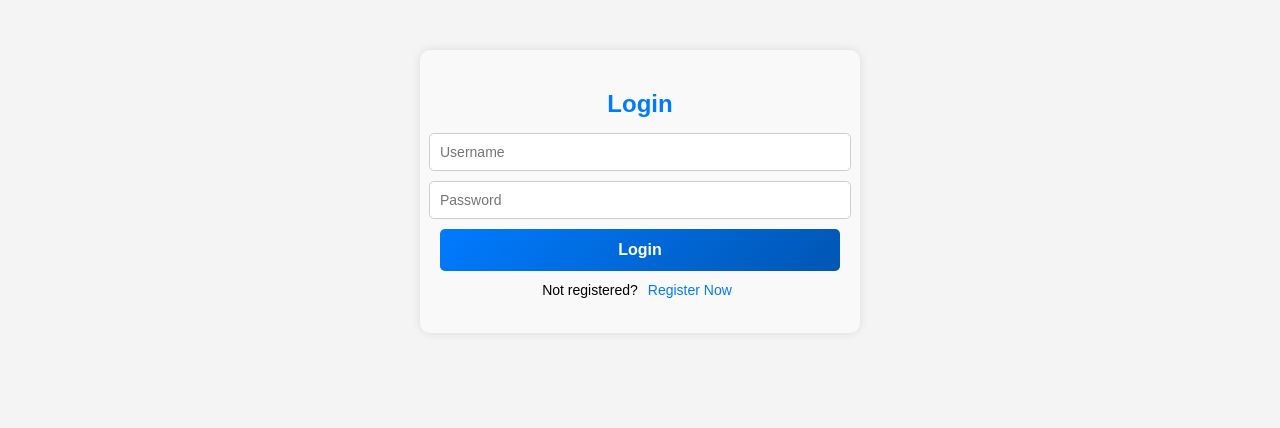
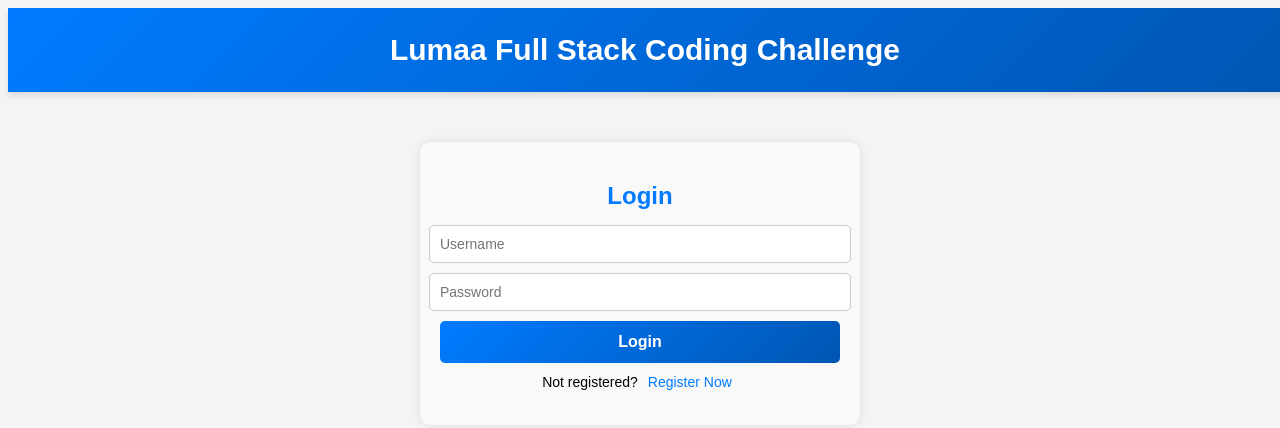
Before and after one commit to Tishyaketu/NewRepo, a React (Create React App) app in the folder frontend/: page /login in a window 1280 px wide. Shown: the top 428 px of the page. Built offline with nearby package versions, Linux system fonts and the light colour scheme.

Commit message:
feat:hope so done

```diff
--- /dev/null
+++ b/frontend/src/components/Header.css
@@ -0,0 +1,11 @@
+/* ======== Header Styling ======== */
+.header {
+    width: 100%;
+    background: linear-gradient(135deg, #007bff, #0056b3);
+    padding: 5px;
+    text-align: center;
+    color: white;
+    font-size: 15px;
+    position: relative;
+    box-shadow: 0px 4px 6px rgba(0, 0, 0, 0.1);
+  }
--- /dev/null
+++ b/frontend/src/components/Header.tsx
@@ -0,0 +1,12 @@
+import React from "react";
+import "./Header.css"; // ✅ Import styles
+
+const Header: React.FC = () => {
+  return (
+    <header className="header">
+      <h1>Lumaa Full Stack Coding Challenge</h1>
+    </header>
+  );
+};
+
+export default Header;
--- a/frontend/src/pages/Login.tsx
+++ b/frontend/src/pages/Login.tsx
@@ -2,6 +2,7 @@ import React, { useState } from "react";
 import { useNavigate } from "react-router-dom";
 import axios from "axios";
 import "./Auth.css";
+import Header from "../components/Header";
 
 interface LoginProps {
   setAuth: React.Dispatch<React.SetStateAction<boolean>>;
@@ -28,6 +29,8 @@ const Login: React.FC<LoginProps> = ({ setAuth }) => {
   };
 
   return (
+    <>
+      <Header />
       <div className="auth-container">
         <h2>Login</h2>
         {error && <p className="auth-error">{error}</p>}
@@ -38,7 +41,7 @@ const Login: React.FC<LoginProps> = ({ setAuth }) => {
         </form>
         <p className="auth-link">Not registered? <button onClick={() => navigate("/register")}>Register Now</button></p>
       </div>
-  );
+    </>);
 };
 
 export default Login;
--- a/frontend/src/pages/Register.tsx
+++ b/frontend/src/pages/Register.tsx
@@ -2,6 +2,7 @@ import React, { useState } from "react";
 import { useNavigate } from "react-router-dom";
 import axios from "axios";
 import "./Auth.css";
+import Header from "../components/Header";
 
 const Register: React.FC = () => {
   const [username, setUsername] = useState("");
@@ -29,6 +30,8 @@ const Register: React.FC = () => {
   };
 
   return (
+    <>
+    <Header />
       <div className="auth-container">
         <h2>Register</h2>
         {error && <p className="auth-error">{error}</p>}
@@ -40,6 +43,7 @@ const Register: React.FC = () => {
         </form>
         <p className="auth-link">Already a user? <button onClick={() => navigate("/login")}>Login Now</button></p>
       </div>
+    </>
   );
 };
 
--- a/frontend/src/pages/Tasks.tsx
+++ b/frontend/src/pages/Tasks.tsx
@@ -2,6 +2,7 @@ import React, { useState, useEffect } from "react";
 import axios from "axios";
 import { useNavigate } from "react-router-dom";
 import "./Tasks.css"; // ✅ Import styles
+import Header from "../components/Header";
 
 interface Task {
   taskNumber: number;
@@ -121,6 +122,8 @@ const Tasks: React.FC<TasksProps> = ({ setAuth }) => {
   };
 
   return (
+    <>
+      <Header />
       <div className="tasks-container">
         <button className="logout-button" onClick={logout}>Logout</button>
         <h2>Tasks</h2>
@@ -206,6 +209,7 @@ const Tasks: React.FC<TasksProps> = ({ setAuth }) => {
           </tbody>
         </table>
       </div>
+    </>
   );
 };
 
```
Also changed, not shown: frontend/src/pages/Tasks.css (line endings or trailing spaces), 1 other file (tests, documents, lock files or other folders). Lines whose indentation alone changed are shown as unchanged.
